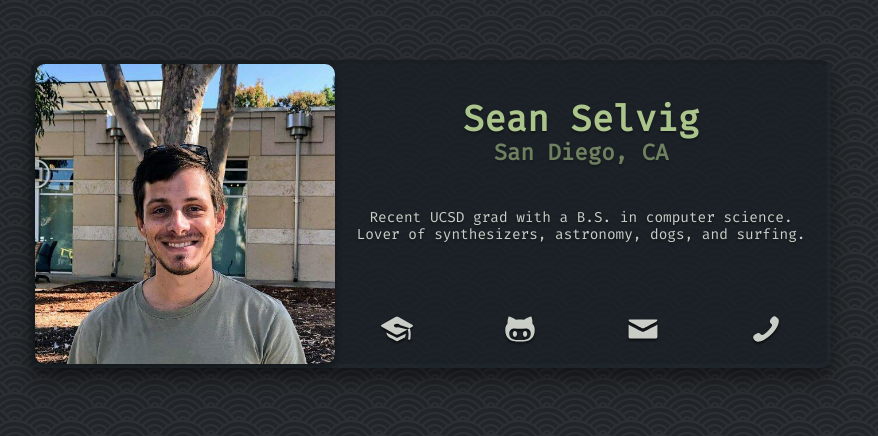
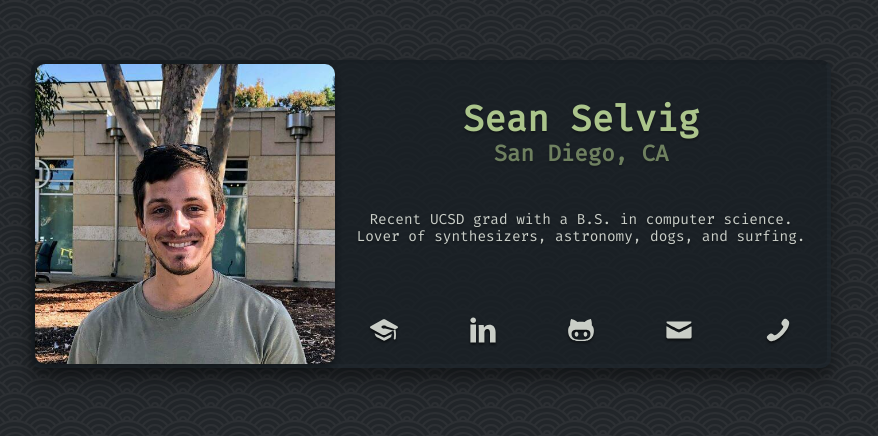
Before and after one commit to seanssel/seanssel-com, a plain HTML site: page index.html in a window 1280 px wide. Shown: the part 154-590 px from the top of the page, without its empty margins (209-1087 px from the left). Drawn offline with Linux system fonts and the light colour scheme.

Commit message:
add LinkedIn profile information

```diff
--- a/css/default.css
+++ b/css/default.css
@@ -87,8 +87,8 @@ h1 {
 }
 
 .profile-social svg {
-    width: 42px;
-    height: 32px;
+    width: 38px;
+    height: 28px;
     filter: drop-shadow(0px 2px 1px rgba(0, 0, 0, .7));
 }
 
--- a/index.html
+++ b/index.html
@@ -22,7 +22,8 @@
 
             <div class="profile-bio">
                 <p>
-                    Recent UCSD grad with a B.S. in computer science. Lover of synthesizers, astronomy, dogs, and&nbsp;surfing.
+                    Recent UCSD grad with a B.S. in computer science. Lover of synthesizers, astronomy, dogs,
+                    and&nbsp;surfing.
                 </p>
             </div>
 
@@ -39,7 +40,19 @@
                                	l5.382-3.014l-5.836-1.367C10.506,9,10.259,9.031,10,9.031c-1.052,0-1.904-0.506-1.904-1.131c0-0.627,0.853-1.133,1.904-1.133
                                	c0.816,0,1.51,0.307,1.78,0.734l6.182,2.029l1.549-0.867C20.162,8.299,20.162,7.701,19.511,7.336z M16.967,16.17
                                	c-0.065,0.385,1.283,1.018,1.411-0.107c0.579-5.072-0.416-6.531-0.416-6.531l-1.395,0.781C16.567,10.312,17.75,11.438,16.967,16.17z
-                               	"/>
+                               	" />
+                        </svg>
+                    </a>
+                </li>
+                <!-- LinkedIn -->
+                <li>
+                    <a href="www.linkedin.com/in/seanssel" title="LinkedIn">
+                        <svg version="1.1" id="LinkedIn" xmlns="http://www.w3.org/2000/svg"
+                            xmlns:xlink="http://www.w3.org/1999/xlink" x="0px" y="0px" viewBox="0 0 20 20"
+                            enable-background="new 0 0 20 20" xml:space="preserve">
+                            <path fill="#FFFFFF" d="M1,6h4v13H1V6z M3,1C1.8,1,1,2,1,3.1C1,4.1,1.8,5,3,5c1.3,0,2-0.9,2-2C5,1.9,4.2,1,3,1z M14.6,6.2
+                                	c-2.1,0-3.3,1.2-3.8,2h-0.1l-0.2-1.7H6.9C6.9,7.6,7,8.9,7,10.4V19h4v-7.1c0-0.4,0-0.7,0.1-1c0.3-0.7,0.8-1.6,1.9-1.6
+                                    c1.4,0,2,1.2,2,2.8V19h4v-7.4C19,7.9,17.1,6.2,14.6,6.2z"/>
                         </svg>
                     </a>
                 </li>
@@ -59,8 +72,7 @@
                                C19.2,8.845,18.634,7.634,17.706,6.626z M10.028,16.915H9.972c-3.771,0-6.709-0.449-6.709-4.115c0-0.879,0.31-1.693,1.047-2.369
                                C5.537,9.304,7.615,9.9,9.972,9.9c0.01,0,0.02,0,0.029,0c0.01,0,0.018,0,0.027,0c2.357,0,4.436-0.596,5.664,0.531
                                c0.735,0.676,1.045,1.49,1.045,2.369C16.737,16.466,13.8,16.915,10.028,16.915z M6.821,11.309c-0.718,0-1.3,0.807-1.3,1.799
-                               c0,0.994,0.582,1.801,1.3,1.801c0.719,0,1.301-0.807,1.301-1.801C8.122,12.116,7.54,11.309,6.821,11.309z">
-                            </path>
+                               c0,0.994,0.582,1.801,1.3,1.801c0.719,0,1.301-0.807,1.301-1.801C8.122,12.116,7.54,11.309,6.821,11.309z"/>
                         </svg>
                     </a>
                 </li>
@@ -75,8 +87,7 @@
                                 d="M1.574,5.286c0.488,0.262,7.248,3.894,7.5,4.029C9.326,9.45,9.652,9.514,9.98,9.514
 	                           c0.328,0,0.654-0.064,0.906-0.199s7.012-3.767,7.5-4.029C18.875,5.023,19.337,4,18.44,4H1.521C0.624,4,1.086,5.023,1.574,5.286z
 	                           M18.613,7.489c-0.555,0.289-7.387,3.849-7.727,4.027s-0.578,0.199-0.906,0.199s-0.566-0.021-0.906-0.199S1.941,7.777,1.386,7.488
-	                           C0.996,7.284,1,7.523,1,7.707S1,15,1,15c0,0.42,0.566,1,1,1h16c0.434,0,1-0.58,1-1c0,0,0-7.108,0-7.292S19.004,7.285,18.613,7.489z">
-                            </path>
+	                           C0.996,7.284,1,7.523,1,7.707S1,15,1,15c0,0.42,0.566,1,1,1h16c0.434,0,1-0.58,1-1c0,0,0-7.108,0-7.292S19.004,7.285,18.613,7.489z"/>
                         </svg>
                     </a>
                 </li>
@@ -90,15 +101,13 @@
                             <path fill="#FFFFFF"
                                 d="M11.229,11.229c-1.583,1.582-3.417,3.096-4.142,2.371c-1.037-1.037-1.677-1.941-3.965-0.102
                             c-2.287,1.838-0.53,3.064,0.475,4.068c1.16,1.16,5.484,0.062,9.758-4.211c4.273-4.274,5.368-8.598,4.207-9.758
-                            c-1.005-1.006-2.225-2.762-4.063-0.475c-1.839,2.287-0.936,2.927,0.103,3.965C14.324,7.812,12.811,9.646,11.229,11.229z">
-                            </path>
+                            c-1.005-1.006-2.225-2.762-4.063-0.475c-1.839,2.287-0.936,2.927,0.103,3.965C14.324,7.812,12.811,9.646,11.229,11.229z"/>
                         </svg>
                     </a>
                 </li>
             </ul>
         </div>
     </div>
-
 </body>
 
 </html>
```
Also changed, not shown: 1 other file.
